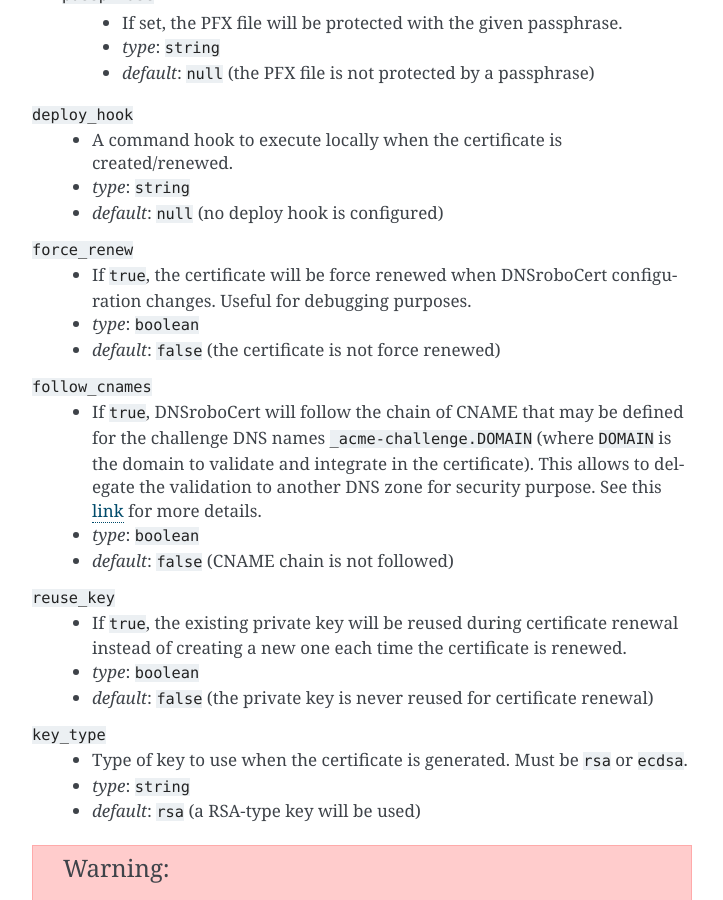
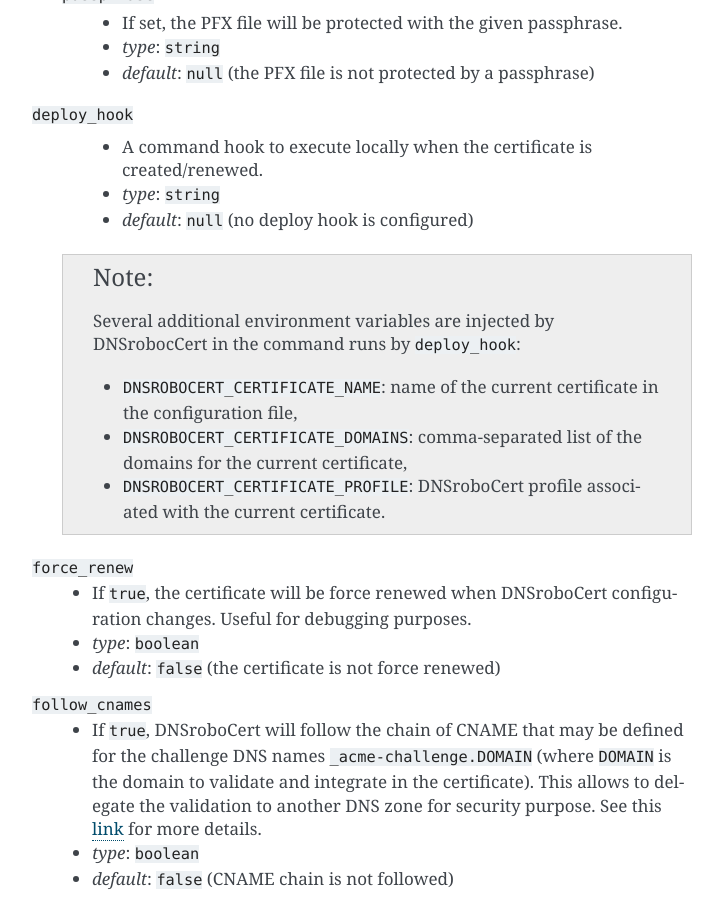
Before and after one commit to adferrand/dnsrobocert, a Sphinx documentation site: the page built from docs/configuration_reference.rst, in a window 1280 px wide and 900 px high, scrolled down 6446 px. Shown: the whole window, without its empty margins (388-1111 px from the left). Built offline with Sphinx 7.4.7, drawn with Linux system fonts in a browser that asks for light colours.

Commit message:
Inject several environment variables, and doc

```diff
--- a/docs/configuration_reference.rst
+++ b/docs/configuration_reference.rst
@@ -282,6 +282,15 @@ be defined in each relevant certificate configuration.
     * *type*: ``string``
     * *default*: ``null`` (no deploy hook is configured)
 
+  .. note::
+
+    Several additional environment variables are injected by DNSrobocCert in the command
+    runs by ``deploy_hook``:
+
+    * ``DNSROBOCERT_CERTIFICATE_NAME``: name of the current certificate in the configuration file,
+    * ``DNSROBOCERT_CERTIFICATE_DOMAINS``: comma-separated list of the domains for the current certificate,
+    * ``DNSROBOCERT_CERTIFICATE_PROFILE``: DNSroboCert profile associated with the current certificate.
+
 ``force_renew``
     * If ``true``, the certificate will be force renewed when DNSroboCert configuration changes. Useful
       for debugging purposes.
```
Also changed, not shown: 1 other file.
